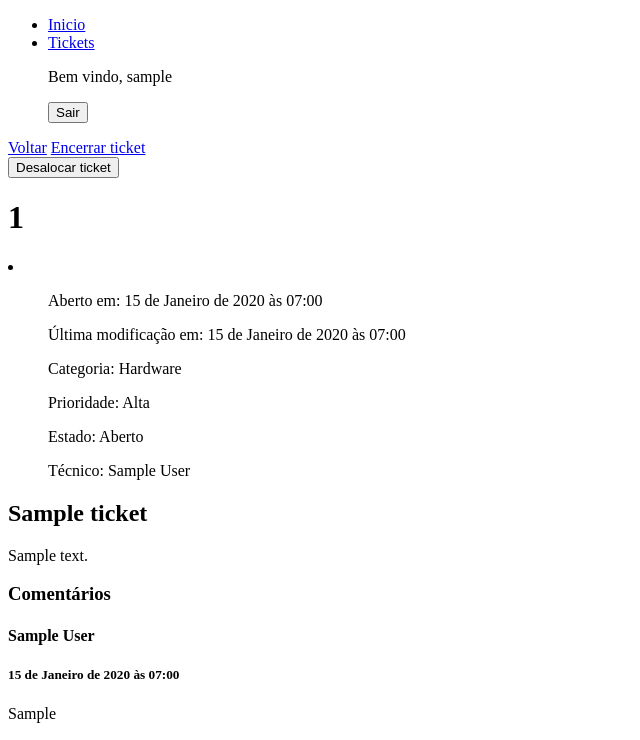
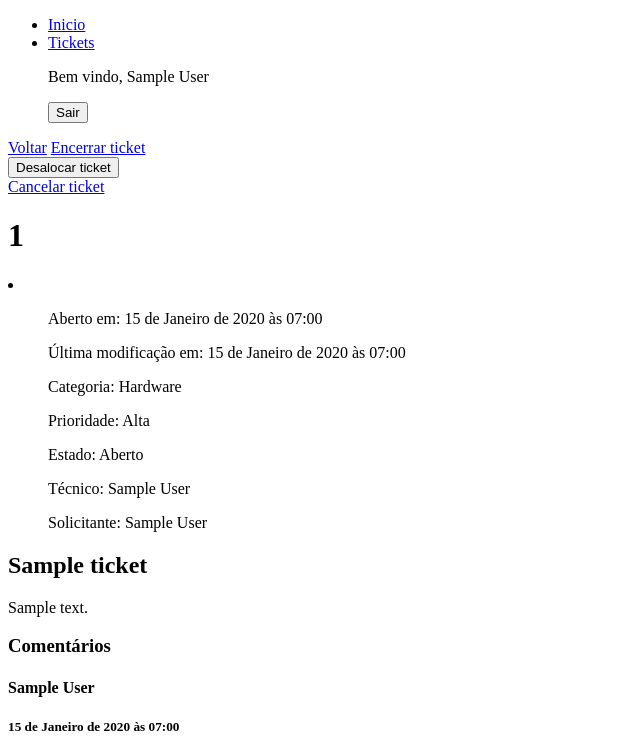
Before and after one commit to mtdecarvalho/pydesk, a Django app: page /pydesk/tickets/1/ in a window 1280 px wide. Shown: the top 740 px of the page, without its empty margins (0-640 px from the left). Run offline with Django 5.2, Linux system fonts and the light colour scheme; a user stored in the database is signed in; tables that the repository leaves empty hold one stand-in row (values such as "Sample post").

Commit message:
ADD: - Cancelamento de tickets - Formulário de cancelamento de tickets - Comentários automatizados ao alocar, desalocar, criar, cancelar ou encerrar tickets - Página (view, url e template) de tickets cancelados
MOD:
- Adicionado campos "solicitante" e "motivo_cancelamento" no modelo Tickets
- Campo de "usuario" do modelo Comentario pode ser nulo (para permitir comentários automatizados sem usuário)
- Página de "Meus Tickets" exibe tickets com base nas permissões de usuário (se puder cancelar tickets, é um técnico, logo mostra a fila de tickets do técnico, se pode cancelar tickets é um usuário comum, logo mostra todos os tickets criados pelo usuário).
- Página de tickets alocados agora só exibe tickets abertos e sem técnico alocado.

```diff
--- a/pydesk/tickets/forms.py
+++ b/pydesk/tickets/forms.py
@@ -19,3 +19,8 @@ class EncerrarTicketForm(ModelForm):
     class Meta:
         model = Ticket
         fields = ["solucao"]
+
+class CancelarTicketForm(ModelForm):
+    class Meta:
+        model = Ticket
+        fields = ["motivo_cancelamento"]
--- a/pydesk/tickets/models.py
+++ b/pydesk/tickets/models.py
@@ -152,7 +152,26 @@ class Ticket(models.Model):
         null=True,
         blank=True,
         default=None,
-        verbose_name="Técnico"
+        verbose_name="Técnico",
+        related_name="tecnico"
+    )
+
+    # Registro do criador do ticket
+    solicitante = models.ForeignKey(
+        Usuario,
+        on_delete=models.RESTRICT,
+        null=True,
+        blank=True,
+        default=None,
+        verbose_name="Solicitante",
+        related_name="solicitante"
+    )
+
+    motivo_cancelamento = models.TextField(
+        null=True,
+        blank=True,
+        help_text="Descreva em detalhes o motivo do cancelamento deste ticket",
+        verbose_name="Motivo do cancelamento"
     )
 
     def get_absolute_url(self):
@@ -200,7 +219,9 @@ class Comentario(models.Model):
     usuario = models.ForeignKey(
         Usuario,
         on_delete=models.RESTRICT,
-        null=False
+        null=True,
+        blank=True,
+        verbose_name="Usuário"
     )
 
     def __str__(self):
--- a/pydesk/tickets/templates/base.html
+++ b/pydesk/tickets/templates/base.html
@@ -26,7 +26,7 @@
                 <li><a href="{% url 'index' %}">Inicio</a></li>
                 <li><a href="{% url "tickets" %}">Tickets</a></li>
                 {% if user.is_authenticated %}
-                <p>Bem vindo, {{ user.username }}</p>
+                <p>Bem vindo, {{ user.first_name }} {{ user.last_name }}</p>
                 <form id="logout-form" method="post" action="{% url 'logout' %}">
                   {% csrf_token %}
                   <button type="submit" class="btn btn-link">Sair</button>
--- a/pydesk/tickets/templates/ticket_detalhe.html
+++ b/pydesk/tickets/templates/ticket_detalhe.html
@@ -6,21 +6,25 @@
 
 {% block conteudo %}
     <a href="{% url "tickets" %}">Voltar</a>
-    {% if perms.tickets.pode_encerrar and ticket.estado != "EN" %}
+    {% if perms.tickets.pode_encerrar and ticket.estado == "AB" %}
     <a href="{% url "encerrar_ticket" ticket.pk %}">Encerrar ticket</a>
-    {% endif %}
-    {% if perms.tickets.pode_encerrar and ticket.estado != "EN" and ticket.tecnico == None %}
+        {% if ticket.tecnico == None %}
         <form action="" method="post">
             {% csrf_token %}
             <input type="submit" name="alocar_ticket" value="Alocar ticket">
         </form>
         {% endif %}
-    {% if perms.tickets.pode_encerrar and ticket.estado != "EN" and ticket.tecnico != None %}
+        {% if ticket.tecnico != None %}
         <form action="" method="post">
             {% csrf_token %}
             <input type="submit" name="desalocar_ticket" value="Desalocar ticket">
         </form>
         {% endif %}
+    {% endif %}
+    {% if perms.tickets.pode_cancelar and ticket.estado == "AB" and ticket.solicitante == user %}
+    <a href="{% url "cancelar_ticket" ticket.pk %}">Cancelar ticket</a>
+    {% endif %}
+
     <h1>{{ ticket.id }}</h1>
     <li>
         <ul>Aberto em: {{ ticket.data_criacao }}</ul>
@@ -31,13 +35,24 @@
         <ul>Categoria: {{ ticket.get_categoria_display }}</ul>
         <ul>Prioridade: {{ ticket.get_prioridade_display }}</ul>
         <ul>Estado: {{ ticket.get_estado_display }}</ul>
+        {% if ticket.tecnico %}
         <ul>Técnico: {{ ticket.tecnico.first_name }} {{ ticket.tecnico.last_name }}</ul>
+        {% else %}
+        <ul>Técnico: Nenhum técnico associado</ul>
+        {% endif %}
+        <ul>Solicitante: {{ ticket.solicitante.first_name }} {{ ticket.solicitante.last_name }}</ul>
     </li>
     <h2>{{ ticket.titulo }}</h2>
     <p>{{ ticket.descricao }}</p>
     {% if ticket.estado == "EN" and ticket.solucao %}
-        <h3>Solução</h3>
+        <h3>Ticket encerrado</h3>
+        <h4>Solução</h4>
         <p>{{ ticket.solucao }}</p>
+    {% endif %}
+    {% if ticket.estado == "CC" and ticket.motivo_cancelamento %}
+        <h3>Ticket cancelado</h3>
+        <h4>Motivo</h4>
+        <p>{{ ticket.motivo_cancelamento }}</p>
     {% endif %}
     <h3>Comentários</h3>
 
@@ -52,6 +67,7 @@
     {% endif %}
 
     {% if ticket.estado == "AB" %}
+        {% if ticket.solicitante == user or ticket.tecnico == user %}
 
         <form action="" method="post">
             {% csrf_token %}
@@ -62,4 +78,5 @@
         </form>
 
         {% endif %}
+    {% endif %}
 {% endblock conteudo %}
--- a/pydesk/tickets/urls.py
+++ b/pydesk/tickets/urls.py
@@ -6,10 +6,12 @@ urlpatterns = [
     path('tickets/', views.TicketsHomeView, name="tickets"),
     path('tickets/meus_tickets', views.MeusTicketsView, name="meus_tickets"),
     path('tickets/encerrados', views.TicketsEncerradosView, name="tickets_encerrados"),
+    path('tickets/cancelados', views.TicketsCanceladosView, name="tickets_cancelados"),
     path('tickets/abertos', views.TicketsAbertosView, name="tickets_abertos"),
     path('tickets/nao_alocados', views.TicketsNaoAlocadosView, name="tickets_nao_alocados"),
     path('tickets/criar', views.CriarTicketView, name="criar_ticket"),
     #path('tickets/<int:pk>', views.TicketDetailView.as_view(), name="ticket-detail"),
     path('tickets/<int:pk>/', views.TicketDetalheView, name="ticket_detalhe"),
     path('tickets/<int:pk>/encerrar', views.EncerrarTicketView, name="encerrar_ticket"),
+    path('tickets/<int:pk>/cancelar', views.CancelarTicketView, name="cancelar_ticket"),
 ]
--- a/pydesk/tickets/views.py
+++ b/pydesk/tickets/views.py
@@ -5,7 +5,7 @@ from django.views import generic
 
 from autenticacao.models import Usuario
 
-from .forms import ComentarioForm, CriarTicketForm, EncerrarTicketForm
+from .forms import CancelarTicketForm, ComentarioForm, CriarTicketForm, EncerrarTicketForm
 from .models import Ticket, Comentario
 
 from django.contrib.auth.decorators import login_required, permission_required
@@ -21,7 +21,12 @@ def TicketsHomeView(request):
 
 @login_required
 def MeusTicketsView(request):
-    lista_tickets = Ticket.objects.filter(tecnico=request.user).filter(estado="AB")
+    if request.user.has_perm('tickets.pode_encerrar'):
+        lista_tickets = Ticket.objects.filter(tecnico=request.user).filter(estado="AB")
+    elif request.user.has_perm('tickets.pode_cancelar'):
+        lista_tickets = Ticket.objects.filter(solicitante=request.user).filter(estado="AB")
+    else:
+        lista_tickets = None
 
     context = {
         "lista_tickets": lista_tickets,
@@ -45,6 +50,19 @@ def TicketsEncerradosView(request):
     return render(request, "lista_tickets_generica.html", context=context)
 
 @login_required
+@permission_required('tickets.pode_cancelar')
+def TicketsCanceladosView(request):
+    lista_tickets = Ticket.objects.filter(solicitante=request.user).filter(estado="CC")
+
+    context = {
+        "lista_tickets": lista_tickets,
+        "titulo": "Pydesk - Tickets Cancelados",
+        "aba": "Tickets Cancelados"
+    }
+
+    return render(request, "lista_tickets_generica.html", context=context)
+
+@login_required
 @permission_required('tickets.pode_encerrar')
 def TicketsAbertosView(request):
     lista_tickets = Ticket.objects.filter(estado="AB")
@@ -60,7 +78,7 @@ def TicketsAbertosView(request):
 @login_required
 @permission_required('tickets.pode_encerrar')
 def TicketsNaoAlocadosView(request):
-    lista_tickets = Ticket.objects.filter(tecnico=None)
+    lista_tickets = Ticket.objects.filter(estado="AB").filter(tecnico=None)
 
     context = {
         "lista_tickets": lista_tickets,
@@ -95,14 +113,37 @@ def TicketDetalheView(request, pk):
 
             tecnico = request.user
             ticket.tecnico = tecnico
+
+            comentario = f"Ticket alocado para a fila de {tecnico.first_name} {tecnico.last_name}."
+            comentario = Comentario(comentario=comentario, id_ticket=ticket, usuario=None)
+
             ticket.save()
+            comentario.save()
 
             return redirect('ticket_detalhe', pk=pk)
         elif "desalocar_ticket" in request.POST:
             comentario_form = ComentarioForm(prefix='comentario')
 
+            comentario = f"Ticket desalocado da fila de {ticket.tecnico.first_name} {ticket.tecnico.last_name}."
+            comentario = Comentario(comentario=comentario, id_ticket=ticket, usuario=None)
+            comentario.save()
+
             ticket.tecnico = None
             ticket.save()
+
+
+        elif "cancelar_ticket" in request.POST:
+            comentario_form = ComentarioForm(prefix='comentario')
+
+            comentario = f"Ticket cancelado por {ticket.solicitante.first_name} {ticket.solicitante.last_name}."
+            comentario = Comentario(comentario=comentario, id_ticket=ticket, usuario=None)
+            comentario.save()
+
+            ticket.tecnico = None
+            ticket.estado = "CC"
+
+            ticket.save()
+
     else:
         comentario_form = ComentarioForm(initial={"comentario": ""}, prefix="comentario")
 
@@ -124,13 +165,20 @@ def CriarTicketView(request):
             prioridade = form.cleaned_data['prioridade']
             titulo = form.cleaned_data['titulo']
             descricao = form.cleaned_data['descricao']
+            solicitante = request.user
 
             ticket = Ticket(categoria=categoria,
                             prioridade=prioridade,
                             titulo=titulo,
-                            descricao=descricao)
+                            descricao=descricao,
+                            solicitante=solicitante)
 
             ticket.save()
+
+            comentario = f"Ticket criado por {ticket.solicitante.first_name} {ticket.solicitante.last_name}."
+            comentario = Comentario(comentario=comentario, id_ticket=ticket, usuario=None)
+            comentario.save()
+
             return redirect(ticket.get_absolute_url())
 
     else:
@@ -158,6 +206,11 @@ def EncerrarTicketView(request, pk):
             ticket.data_encerramento = datetime.now()
 
             ticket.save()
+
+            comentario = f"Ticket encerrado por {ticket.tecnico.first_name} {ticket.tecnico.last_name}. Solução: {ticket.solucao}"
+            comentario = Comentario(comentario=comentario, id_ticket=ticket, usuario=None)
+            comentario.save()
+
             return redirect(ticket.get_absolute_url())
 
     else:
@@ -168,6 +221,37 @@ def EncerrarTicketView(request, pk):
     }
 
     return render(request, 'encerrar_ticket.html', context=context)
+
+@login_required
+@permission_required('tickets.pode_cancelar')
+def CancelarTicketView(request, pk):
+    ticket = get_object_or_404(Ticket, pk=pk)
+
+    if request.method == 'POST':
+        form = CancelarTicketForm(request.POST)
+
+        if form.is_valid():
+            motivo_cancelamento = form.cleaned_data['motivo_cancelamento']
+
+            ticket.motivo_cancelamento = motivo_cancelamento
+            ticket.estado = "CC"
+            ticket.data_encerramento = datetime.now()
+            ticket.save()
+
+            comentario = f"Ticket cancelado por {ticket.solicitante.first_name} {ticket.solicitante.last_name}. Motivo: {ticket.motivo_cancelamento}"
+            comentario = Comentario(comentario=comentario, id_ticket=ticket, usuario=None)
+            comentario.save()
+
+            return redirect(ticket.get_absolute_url())
+
+    else:
+        form = CancelarTicketForm()
+
+    context = {
+        'form': form
+    }
+
+    return render(request, 'cancelar_ticket.html', context=context)
 
 def index(request):
     '''Função de view da página de índice do PyDesk'''
```
Also changed, not shown: pydesk/tickets/templates/cancelar_ticket.html (added, +13 -0 lines), pydesk/tickets/templates/tickets_home.html (+6 -3 lines), pydesk/tickets/migrations/0010_ticket_solicitante_alter_ticket_tecnico.py (added), pydesk/tickets/migrations/0011_ticket_motivo_cancelamento_alter_comentario_usuario.py (added). Lines whose indentation alone changed are shown as unchanged.
